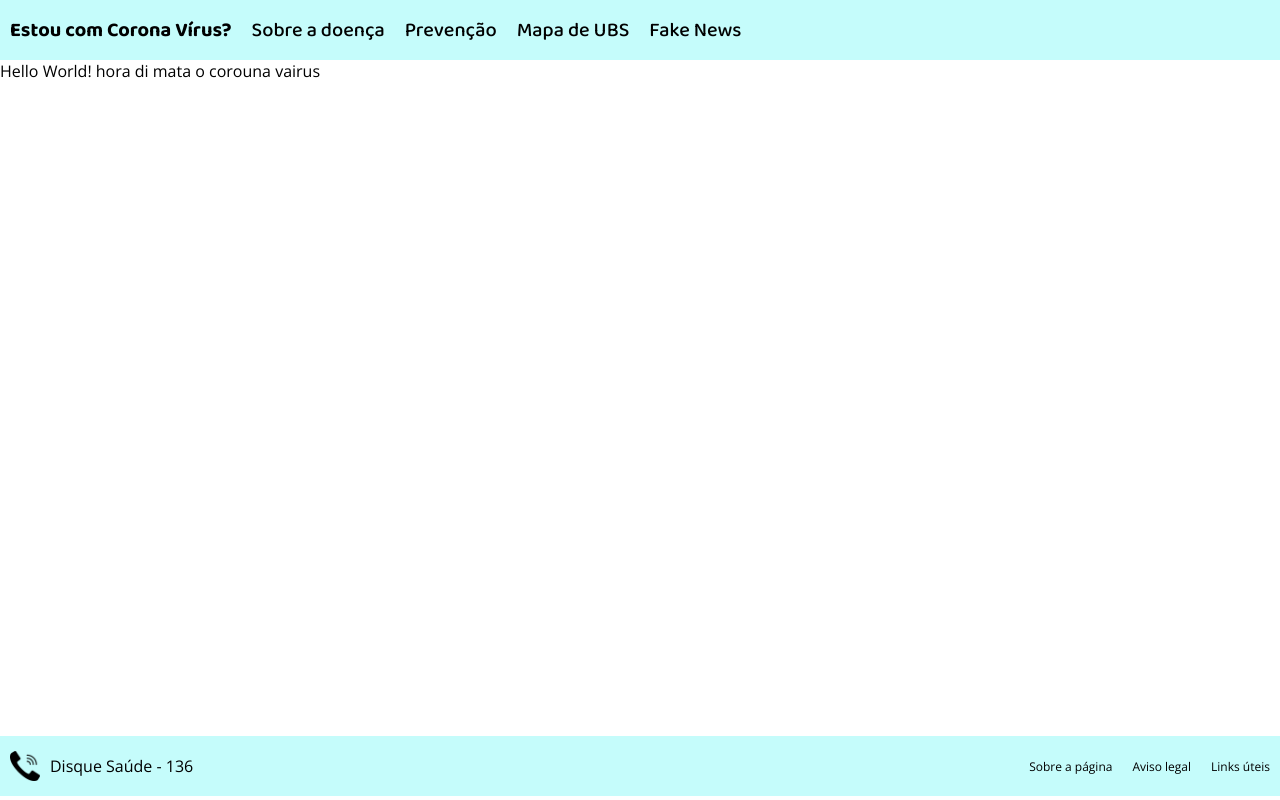
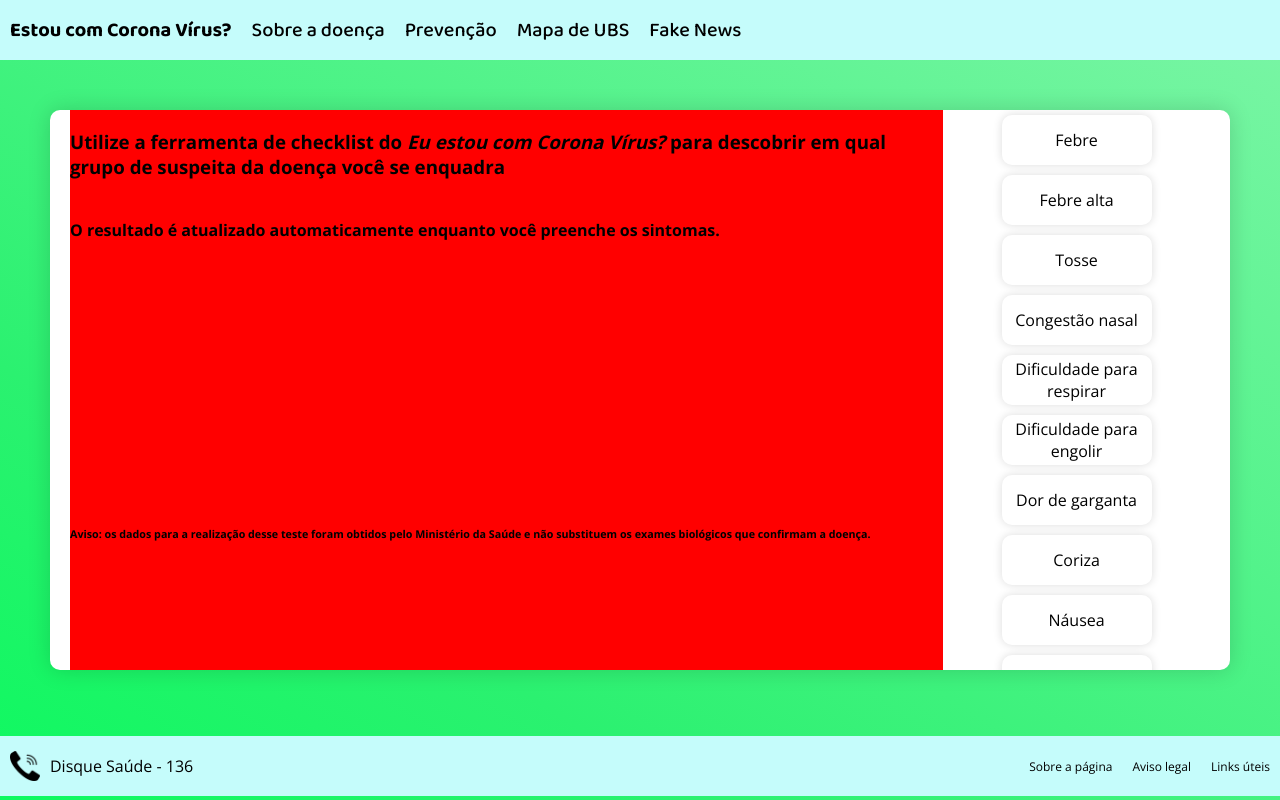
Before and after one commit to AWLeiseR/CoronaProject, a React (Create React App) app: page / in a window 1280 px wide. Built offline with nearby package versions, Linux system fonts and the light colour scheme.

Commit message:
Início da implementação da Checklist

```diff
--- a/src/Checklist/Checklist.js
+++ b/src/Checklist/Checklist.js
@@ -1,14 +1,57 @@
 import React from 'react'
 
-// import './Styles.css'
+import './Styles.css'
 
 import getUBSList from '../utils/fetchUBS'
+
+function CheckButton({ name, action, isChecked }){
+
+    return(
+        <div className="CheckButton">
+            {name}
+        </div>
+    )
+
+}
 
 function Checklist(){
 
     return(
-        <div onClick={() => getUBSList(-23.313753, -51.164003).then(value=>console.log(value))}>
-            Hello World! hora di mata o corouna vairus
+        <div className="ChecklistContainer">
+
+            <div className="ChecklistInfoArea">
+
+                <div className="ResultadoArea">
+
+                    <h3>Utilize a ferramenta de checklist do <i>Eu estou com Corona Vírus?</i> para descobrir em qual grupo de suspeita da doença você se enquadra</h3>
+                    <h4>O resultado é atualizado automaticamente enquanto você preenche os sintomas.</h4>
+                    <div style={{height: "30vh"}}>
+
+                    </div>
+
+                    <h6>Aviso: os dados para a realização desse teste foram obtidos pelo Ministério da Saúde e não substituem os exames biológicos que confirmam a doença.</h6>
+
+                </div>
+
+                <div className="ButtonsArea">
+
+                    <CheckButton name="Febre"/>
+                    <CheckButton name="Febre alta"/>
+                    <CheckButton name="Tosse"/>
+                    <CheckButton name="Congestão nasal"/>
+                    <CheckButton name="Dificuldade para respirar"/>
+                    <CheckButton name="Dificuldade para engolir"/>
+                    <CheckButton name="Dor de garganta"/>
+                    <CheckButton name="Coriza"/>
+                    <CheckButton name="Náusea"/>
+                    <CheckButton name="Fadiga"/>
+                    <CheckButton name="Diarreia"/>
+                    <CheckButton name="Vômito"/>
+
+                </div>
+
+            </div>
+
         </div>
     )
 
--- /dev/null
+++ b/src/Checklist/Styles.css
@@ -0,0 +1,93 @@
+.ChecklistContainer{
+
+    display: flex;
+    justify-content: center;
+
+    min-height: 100vh;
+
+    padding: 50px;
+
+    background: rgb(3,252,90);
+    background: linear-gradient(32deg, rgba(3,252,90,1) 0%, rgba(43,241,112,1) 35%, rgba(119,245,163,1) 100%);
+
+}
+
+.ChecklistInfoArea{
+
+    display: flex;
+    flex-direction: row;
+
+    background-color: white;
+    width: 95vw;
+    height: 70vh;
+
+    border-radius: 10px;
+
+    padding: 0px 20px 0px 20px;
+
+    -webkit-box-shadow: 0px 0px 22px 1px rgba(0,0,0,0.14);
+    -moz-box-shadow: 0px 0px 22px 1px rgba(0,0,0,0.14);
+    box-shadow: 0px 0px 22px 1px rgba(0,0,0,0.14);
+
+}
+
+.ResultadoArea{
+
+    display: flex;
+    flex-direction: column;
+    height: 100%;
+    background-color: red;
+
+}
+
+.ResultadoArea h6{
+
+    bottom: 0;
+
+}
+
+.ButtonsArea{
+
+    display: flex;
+    align-items: center;
+    flex-wrap: wrap;
+
+    justify-content: space-around;
+    height: 100%;
+    width: 30vw;
+
+    overflow-y: scroll;
+
+}
+
+
+.CheckButton{
+
+    display: flex;
+    justify-content: center;
+    align-items: center;
+
+    text-align: center;
+
+    width: 150px;
+    height: 50px;
+
+    border-radius: 10px;
+
+    margin-top: 5px;
+    margin-bottom: 5px;
+
+    background-color: #FFFFFF;
+
+    -webkit-box-shadow: 0px 0px 10px rgba(0,0,0,0.14);
+    -moz-box-shadow: 0px 0px 10px rgba(0,0,0,0.14);
+    box-shadow: 0px 0px 10px rgba(0,0,0,0.14);
+
+}
+
+.CheckButton:hover {
+
+    cursor: pointer;
+    background-color: #d4ffe7;
+
+}
--- a/src/Styles.css
+++ b/src/Styles.css
@@ -38,10 +38,8 @@ header{
 }
 
 .AppArea{
-
     width: 100vw;
     height: 84.5vh;
-
 }
 
 footer{
```
